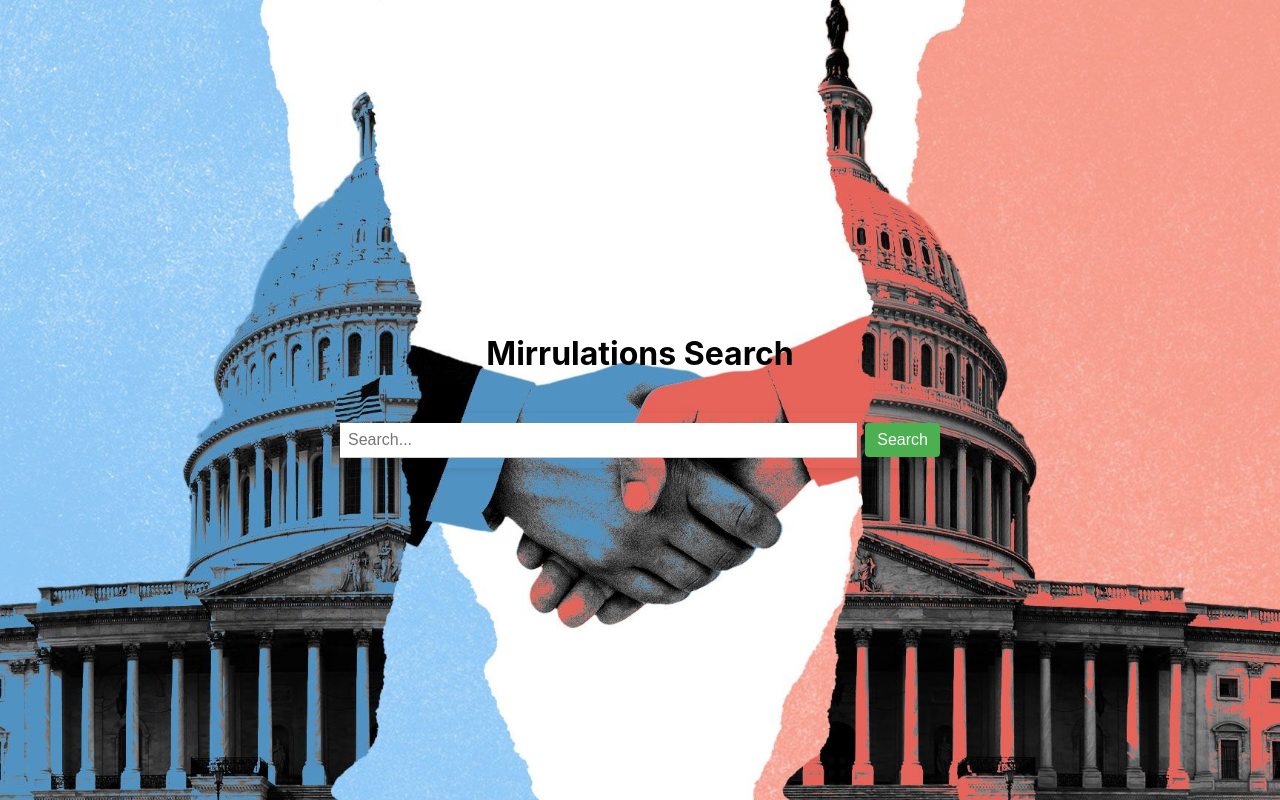
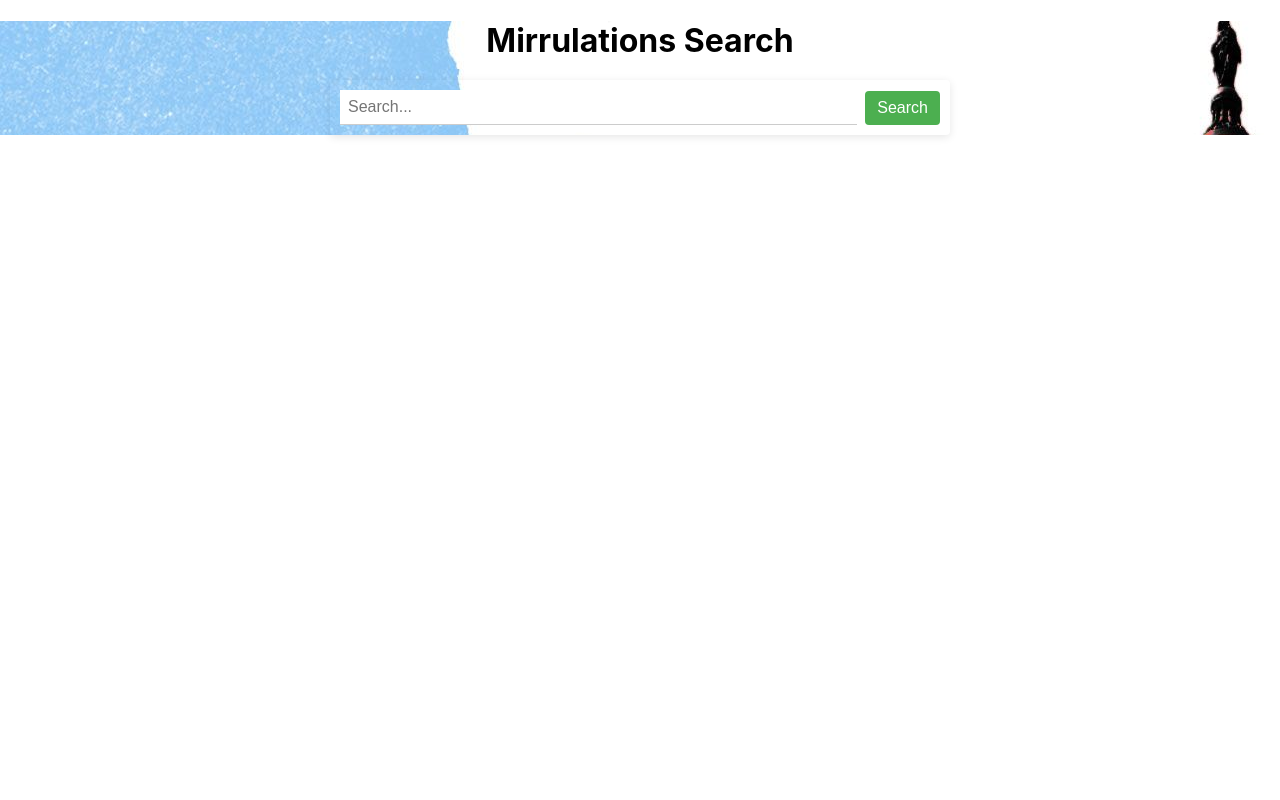
Before and after one commit to cs334s24/Mirrulations_Search, a React (Create React App) app in the folder frontend/: page / in a window 1280 px wide. Built offline with nearby package versions, Linux system fonts and the light colour scheme.

Commit message:
edit app.css

```diff
--- a/frontend/src/App.css
+++ b/frontend/src/App.css
@@ -40,27 +40,3 @@ h1{
  }
 
 }
-
-.App-background_homepageimage {
- background-image: url('./images/homepage pic.jpeg');
- background-position: center;
- background-size: cover;
- background-repeat: repeat;
- height: 100vh;
- display: flex;
- flex-direction: column;
- justify-content: center;
- align-items: center;
-}
-
-.App-background_searchimage{
-    background-image: url('./images/grey background.jpeg');
-    background-position: center;
-    background-size: cover;
-    background-repeat: repeat;
-    height: 100vh;
-    display: flex;
-    flex-direction: column;
-    justify-content: center;
-    align-items: center;
-}
```
